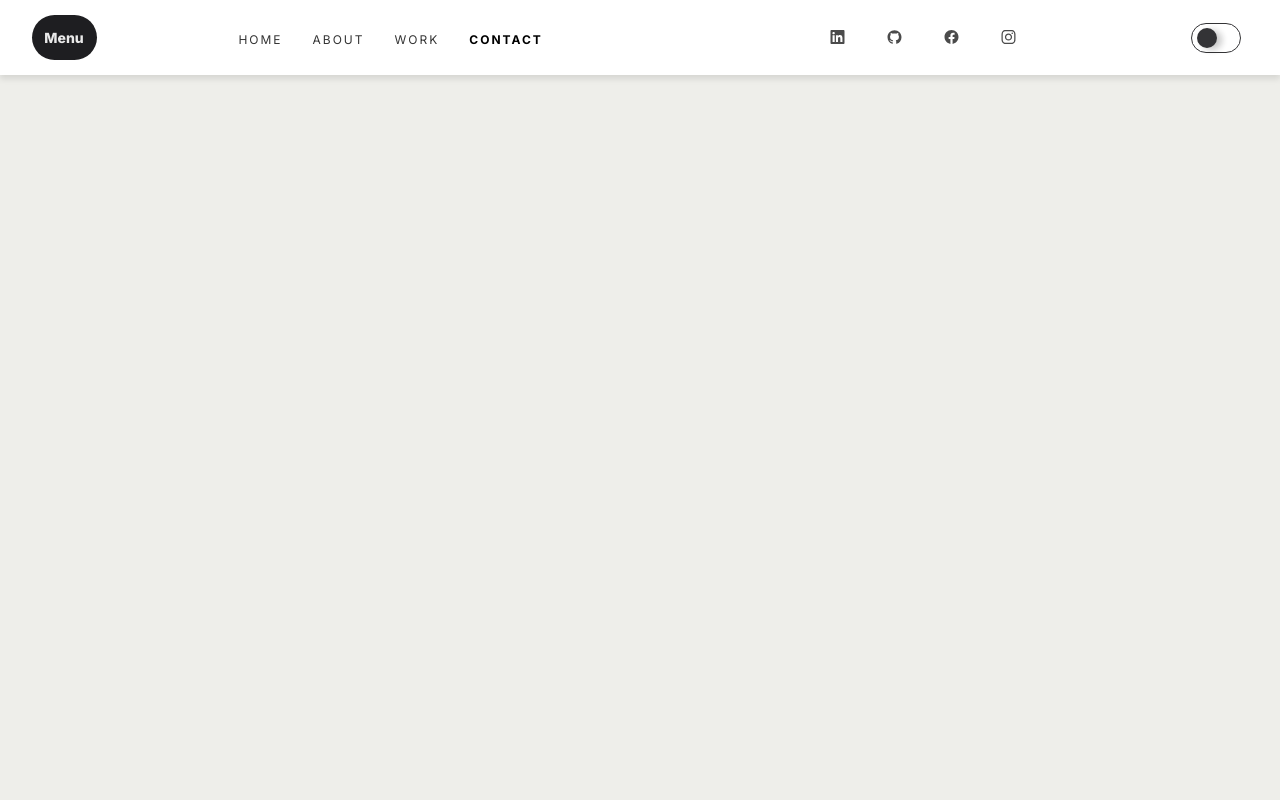
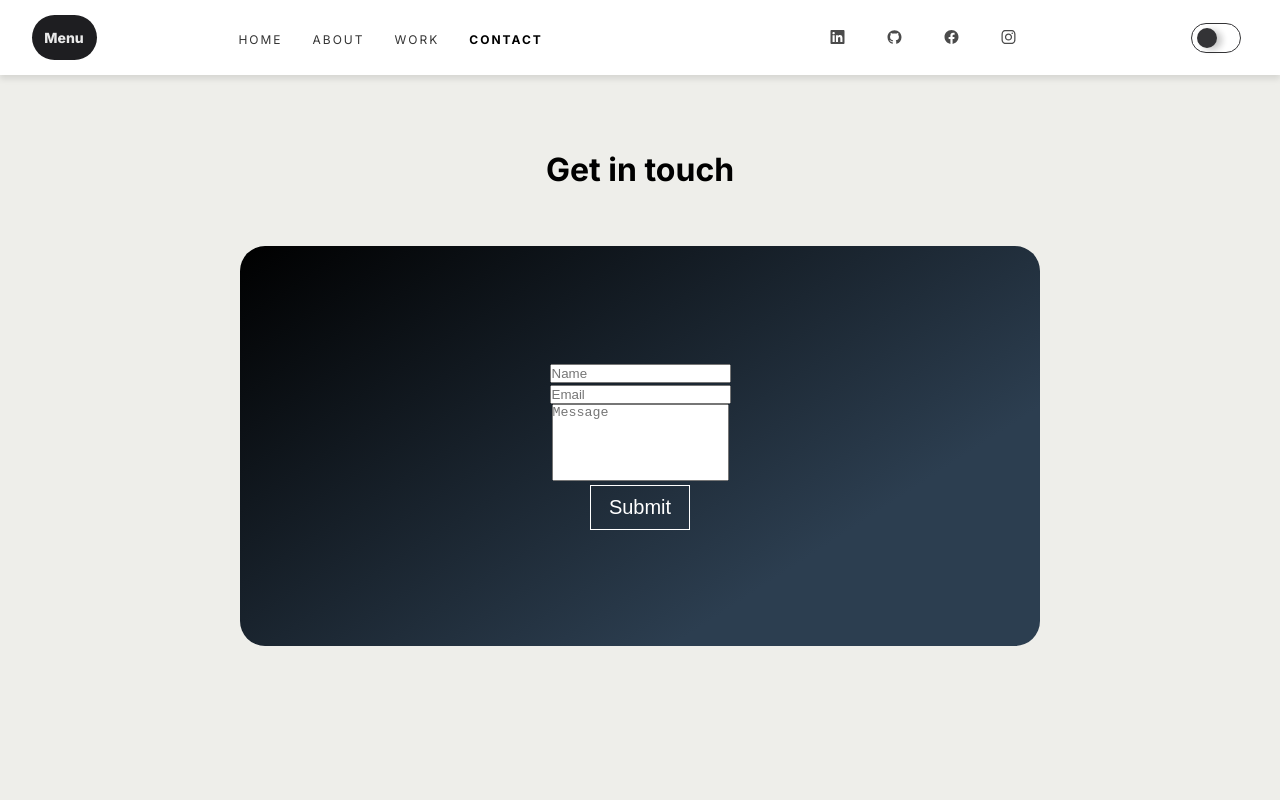
Before and after one commit to roniekun/myapp-vite, a React (Vite) app: page /contact in a window 1280 px wide. Shown: the top 800 px of the page. Built offline with nearby package versions, Linux system fonts and the light colour scheme.

Commit message:
contact template added

```diff
--- a/src/components/buttons/ReadMoreButton.css
+++ b/src/components/buttons/ReadMoreButton.css
@@ -1,18 +1,17 @@
 .read__more__btn{
 
     display: flex;
-    align-items: center;
-    justify-content: center;
+    align-items: flex-start;
+    justify-content: flex-start;
     width: fit-content;
     padding: 1em;
     height: 50px;
     background-color: transparent;
-    border-radius: 25px;
+    border: none;
     font-size: 15px;
     cursor: pointer;
     text-transform: capitalize;
-    background-color: #0E0F10;
-    color: white;
+    background-color: transparent;
     margin-top:10px;
 
 }
@@ -20,11 +19,11 @@
 
     opacity: 1;
     scale: .99;
-    box-shadow: 0 4px 6px rgba(0, 0, 0, 0.1), 0 1px 3px rgba(0, 0, 0, 0.1);
+    /* box-shadow: 0 4px 6px rgba(0, 0, 0, 0.1), 0 1px 3px rgba(0, 0, 0, 0.1); */
+    text-decoration: underline;
 }
 .icon{
 
-    fill:white;
     height:18px;
     width: 18px;;
 }
--- a/src/components/main/About.css
+++ b/src/components/main/About.css
@@ -6,4 +6,5 @@
     padding-top: 75px;
     box-sizing: border-box;
 
+
     }
--- a/src/components/main/Contact.css
+++ b/src/components/main/Contact.css
@@ -1,9 +1,10 @@
 .contact__container{
     display: flex;
-    height: 100vh;
+    height: auto;
     justify-content: center;
-    padding-top: 100px;
-    margin-bottom: 100px;
+    align-items: center;
+    flex-direction: column;
+    margin-top: 75px;
     position: relative;
     width: 100vw;
 
--- a/src/components/main/Contact.jsx
+++ b/src/components/main/Contact.jsx
@@ -1,11 +1,15 @@
 import React from 'react'
 import './Contact.css'
 import Footer from '../Footer'
+import ContactContent from './sections/ContactContent'
 function Contact({isSmallScreen}) {
 
   return (
-    <><div className='contact__container'></div>
+    <><div className='contact__container'>
+      <ContactContent/>
       <Footer isSmallScreen={isSmallScreen}/>
+    </div>
+
 
     </>
 
--- a/src/components/main/sections/AboutContent.css
+++ b/src/components/main/sections/AboutContent.css
@@ -16,7 +16,7 @@
     font-size: 24px;
      display: -webkit-box;
     -webkit-box-orient: vertical;
-    -webkit-line-clamp: 12;
+    -webkit-line-clamp: 7;
     overflow: hidden;
     width: 50%;
     text-indent: 40px;
--- a/src/components/main/sections/AboutContent.jsx
+++ b/src/components/main/sections/AboutContent.jsx
@@ -30,11 +30,10 @@ const AboutContent = () => {
                         <p className='description'>
                         I believe in the power of collaboration and actively seek opportunities to work with like-minded individuals and contribute to open-source projects.
                         Through collaboration and sharing knowledge, I aim to foster a supportive community that drives innovation and pushes the boundaries of what is possible.
-                        I look forward to connecting with you and bringing your web development ideas to life.
-                        </p>
-                      <p className='description'>
+                        I look forward to connecting with you and bringing your web development ideas to life.<br/>
                         Let's create something extraordinary together!
                         </p>
+
 
 
         </div>
--- /dev/null
+++ b/src/components/main/sections/ContactContent.css
@@ -0,0 +1,10 @@
+.contact__content__container{
+    height:100%;
+    width:100vw;
+    padding: 75px;
+    display:flex;
+    flex-direction: column;
+    justify-content: center;
+    align-items: center;
+
+}
--- /dev/null
+++ b/src/components/main/sections/ContactContent.jsx
@@ -0,0 +1,16 @@
+import React from 'react'
+import ContactForm from './elements/ContactForm'
+import  './ContactContent.css'
+
+
+const ContactContent = () => {
+  return (
+    <div className='contact__content__container'>
+         <h1> Get in touch</h1>
+        <ContactForm/>
+
+    </div>
+  )
+}
+
+export default ContactContent
--- /dev/null
+++ b/src/components/main/sections/elements/ContactForm.css
@@ -0,0 +1,39 @@
+.form__container{
+    display: flex;
+    background-image: linear-gradient(147deg, #000000 0%, #2c3e50 74%);
+    height:400px;
+    width: 800px;
+    border-radius: 25px;
+    color:white;
+    justify-content: space-evenly;
+    align-items: center;
+    flex-direction: column;
+    margin: 5%;
+}
+.form{
+    display: flex;
+    justify-content: space-around;
+    flex-direction: column;
+    align-items: center;
+
+}
+.submit__button{
+    background-color: transparent;
+
+    border: solid .5px white;
+    color:white;
+    height: 45px;
+    font-size: 20px;
+    width: 100px;
+    padding:5px;
+
+}
+
+@media (max-width: 600px) {
+    .form__container{
+
+        width: 400px;
+
+    }
+
+}
--- /dev/null
+++ b/src/components/main/sections/elements/ContactForm.jsx
@@ -0,0 +1,95 @@
+import React, { useState } from 'react';
+import './ContactForm.css';
+import ContactModal from './ContactModal';
+
+const ContactForm = () => {
+  const initialFormData = {
+    name: '',
+    email: '',
+    message: ''
+  };
+
+  const [formData, setFormData] = useState(initialFormData);
+  const [showModal, setShowModal] = useState(false);
+  const [modalMessage, setModalMessage] = useState('');
+  const [isSuccess, setIsSuccess] = useState(false);
+
+
+  const handleChange = e => {
+    setFormData({ ...formData, [e.target.name]: e.target.value });
+  };
+
+  const handleSubmit = e => {
+    e.preventDefault();
+    // Replace this with your own submission logic
+    // Simulating a successful submission here
+    if (formData.name && formData.email && formData.message) {
+      setIsSuccess(true);
+      console.log(formData);
+      setFormData(initialFormData);
+      setModalMessage('Form submitted successfully!');
+
+    } else {
+      setIsSuccess(false);
+      setModalMessage('Failed to submit the form. Please fill in all fields.');
+    }
+    setShowModal(true);
+  };
+
+  const closeModal = () => {
+    setShowModal(false);
+  };
+
+  return (
+    <div className='form__container'>
+      <form className='form' onSubmit={handleSubmit}>
+        <div >
+          {/* <label htmlFor="name">Name: <br/></label> */}
+          <input
+           placeholder='Name'
+            type="text"
+            id="name"
+            name="name"
+            value={formData.name}
+            onChange={handleChange}
+          />
+        </div>
+        <div>
+          {/* <label htmlFor="email">Email: <br/></label> */}
+          <input
+           placeholder='Email'
+            type="email"
+            id="email"
+            name="email"
+            value={formData.email}
+            onChange={handleChange}
+          />
+        </div>
+        <div>
+          {/* <label htmlFor="message"> Message: <br/> </label> */}
+          <textarea
+
+            id="message"
+            name="message"
+            value={formData.message}
+            onChange={handleChange}
+            placeholder='Message'
+            rows="5" // Adjust the number of rows as needed
+            style={{overflowY: 'scroll', resize: 'none'  }}
+          />
+        </div>
+        <button className='submit__button' type="submit" >Submit</button>
+      </form>
+
+      {showModal && (
+        <ContactModal
+          isSuccess={isSuccess}
+          message={modalMessage}
+          closeModal={closeModal}
+        />
+      )}
+    </div>
+  );
+};
+
+export default ContactForm;
--- /dev/null
+++ b/src/components/main/sections/elements/ContactModal.css
@@ -0,0 +1,34 @@
+.modal{
+    display: flex;
+    justify-content: center;
+    flex-direction: column;
+    align-items: center;
+    height: fit-content;
+    height: fit-content;
+    position: absolute;
+    transition: .5s;
+}
+.modal__content{
+    display: flex;
+    justify-content: center;
+    align-items: center;
+
+}
+.success{
+
+    display: flex;
+    justify-content: center;
+    align-items: center;
+    background-color: green;
+    flex-direction: column;
+
+
+}
+.error{
+
+    display: flex;
+    justify-content: center;
+    flex-direction: column;
+    align-items: center;
+    background-color: red;
+}
--- /dev/null
+++ b/src/components/main/sections/elements/ContactModal.jsx
@@ -0,0 +1,15 @@
+import React from 'react'
+import './ContactModal.css';
+    const ContactModal = ({ isSuccess, message, closeModal }) => {
+        return (
+          <div className="modal">
+            <div className={`modal__content ${isSuccess ? 'success' : 'error'}`}>
+              <h3>{isSuccess ? 'Success' : 'Error'}</h3>
+              <p>{message}</p>
+              <button onClick={closeModal}>OK</button>
+            </div>
+          </div>
+        );
+
+    }
+export default ContactModal
```
